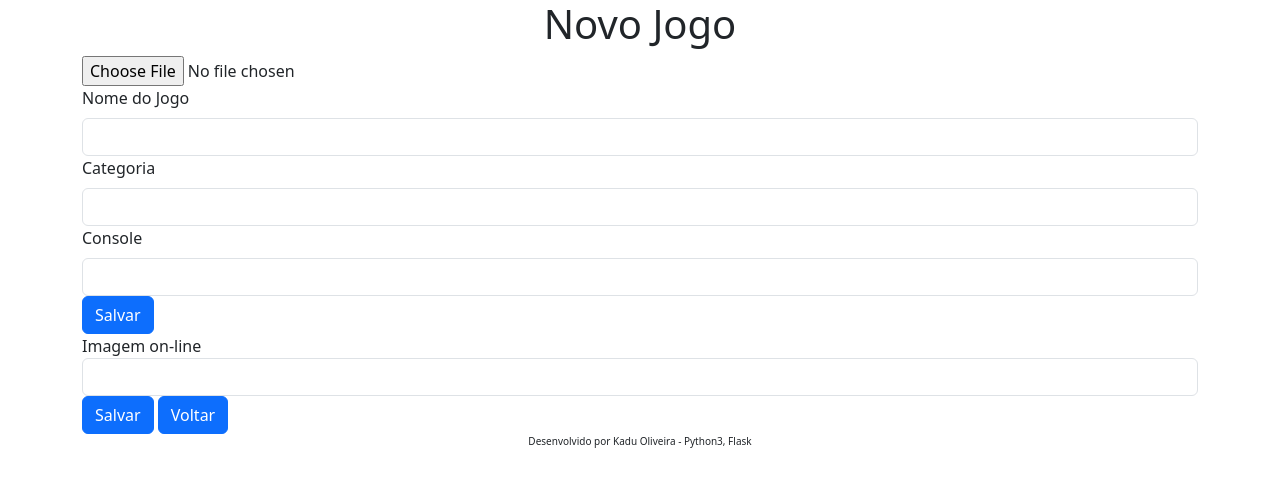
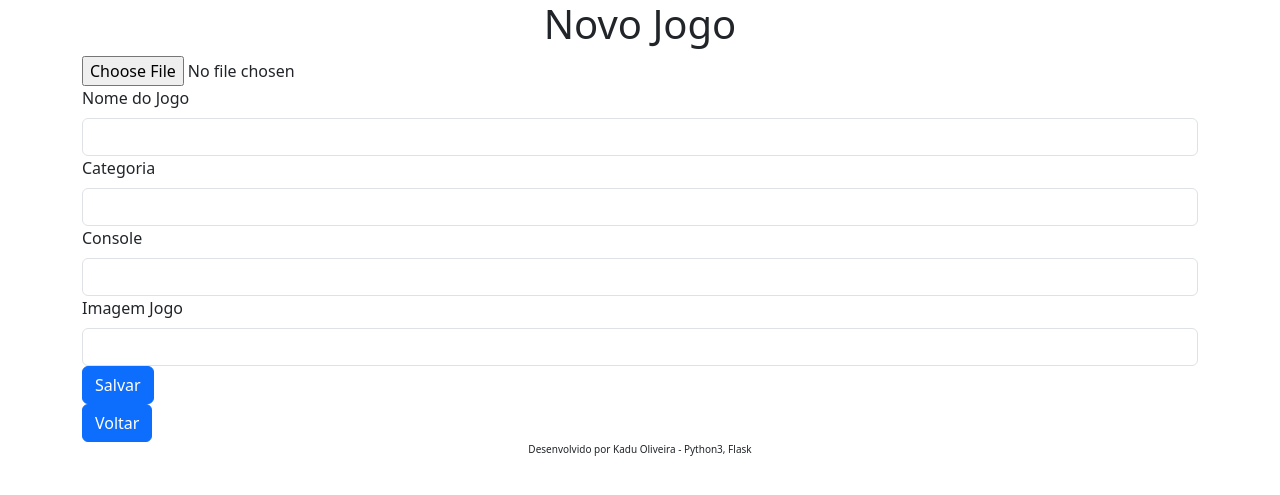
Before and after one commit to kaduoliveira/jogoteca, a Flask app: page /novo in a window 1280 px wide. Shown: the top 495 px of the page. Run offline with Flask 3, Linux system fonts and the light colour scheme; the visitor is signed in with stand-in values (Sample User, id 1); some libraries are stand-ins or nearby versions.

Commit message:
adicionei o imagem_jogo online

```diff
--- a/helpers.py
+++ b/helpers.py
@@ -8,6 +8,7 @@ class FormularioJogo(FlaskForm):
     nome = StringField('Nome do Jogo', [validators.DataRequired(), validators.Length(min=1, max=50)])
     categoria = StringField('Categoria', [validators.DataRequired(), validators.Length(min=1, max=40)])
     console = StringField('Console', [validators.DataRequired(), validators.Length(min=1, max=20)])
+    imagem_jogo = StringField('Imagem Jogo', [validators.Length(500)])
     salvar = SubmitField('Salvar')
 
 #recuperando imagens do hd da máquina
--- a/templates/novo.html
+++ b/templates/novo.html
@@ -21,6 +21,11 @@
             <input type="text" id="imagem_jogo" name="imagem_jogo" class="form-control" >
           </div>
           <button type="submit" class="btn btn-primary btn-salvar">Salvar</button>>
+          <div class="form-group">  # esse é o campo da fonte da imagem, ainda preciso s=ver se funciona
+            <label for="imagem_jogo">Imagem on-line</label>
+            <input type="text" id="imagem_jogo" name="imagem_jogo" class="form-control" >
+          </div>
+          <button type="submit" class="btn btn-primary btn-salvar">Salvar</button>
         -->
         <div class="form-group">
           {{ form.nome.label(class="form-label") }}
@@ -33,14 +38,13 @@
           {{ form.console.label(class="form-label") }}
           {{ form.console(class="form-control") }}
         </div>
+        <div class="form-group">
+          {{ form.imagem_jogo.label(class="form-label") }}
+          {{ form.imagem_jogo(class="form-control") }}
+        </div>
         <div>
           {{ form.salvar(class="btn btn-primary")}}
         </div>
-        <div class="form-group"> <!-- esse é o campo da fonte da imagem, ainda preciso s=ver se funciona -->
-          <label for="imagem_jogo">Imagem on-line</label>
-          <input type="text" id="imagem_jogo" name="imagem_jogo" class="form-control" >
-        </div>
-        <button type="submit" class="btn btn-primary btn-salvar">Salvar</button>
           <a href="{{ url_for('index') }}"><button class="btn btn-primary" type="button" >Voltar</button></a>
         </fieldset>
       </form>
--- a/views.py
+++ b/views.py
@@ -30,6 +30,7 @@ def criar():
     nome = form.nome.data
     categoria = form.categoria.data
     console = form.console.data
+    imagem_jogo = form.imagem_jogo.data
 
     '''
     # recuperando os valores dos campos do formulário
@@ -38,12 +39,12 @@ def criar():
     console = request.form['console']
     imagem_padrao = 'https://www.buritama.sp.leg.br/imagens/parlamentares-2013-2016/sem-foto.jpg'
     imagem_jogo = request.form['imagem_jogo']
-    '''
 
-    if imagem_jogo == '':
-        imagem_jogo = imagem_padrao
-    else:
-        imagem_jogo = imagem_jogo
+      if imagem_jogo == '':
+            imagem_jogo = imagem_padrao
+        else:
+            imagem_jogo = imagem_jogo
+        '''
 
     jogo = Jogos.query.filter_by(nome=nome).first()
 
```
